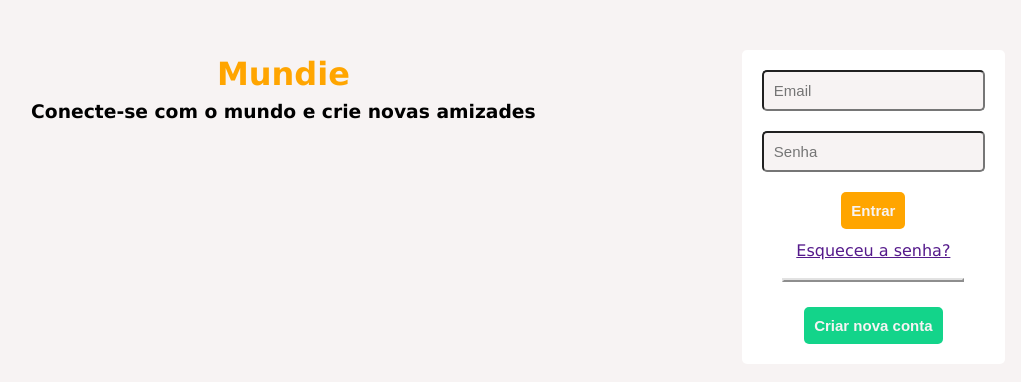
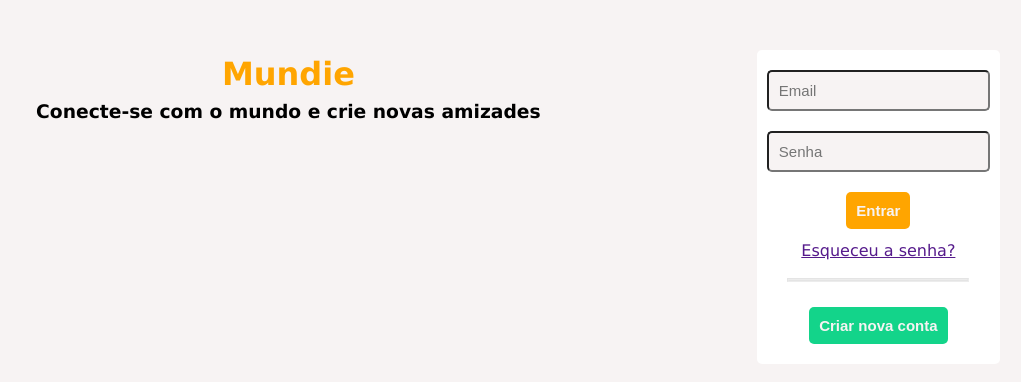
Before and after one commit to lucasrlsalles/login-page, a plain HTML site: page index.html in a window 1280 px wide. Shown: the part 200-582 px from the top of the page, without its empty margins (122-1143 px from the left). Drawn offline with Linux system fonts and the light colour scheme.

Commit message:
mudando o visual do login

```diff
--- a/assets/css/styles.css
+++ b/assets/css/styles.css
@@ -40,7 +40,7 @@ div {
 .signup-bar {
     border-radius: 0.5rem;
     background-color: #ffffff;
-    padding: 1rem;
+    padding: 1rem 0;
 }
 
 .forgot-password {
@@ -63,6 +63,7 @@ div {
 
 .log-in {
     background-color: orange;
+
 }
 
 .register {
@@ -79,10 +80,10 @@ div {
 }
 
 fieldset {
-    border-style: outset;
     border-color: #e2e2e2;
     width: 75%;
     margin: 1.5rem auto;
+    border-color: rgba(0, 0, 0, 0.1);
 }
 
 @media (max-width: 900px) {
@@ -105,5 +106,4 @@ fieldset {
         width: 25rem;
     }
 
-
 }
```
